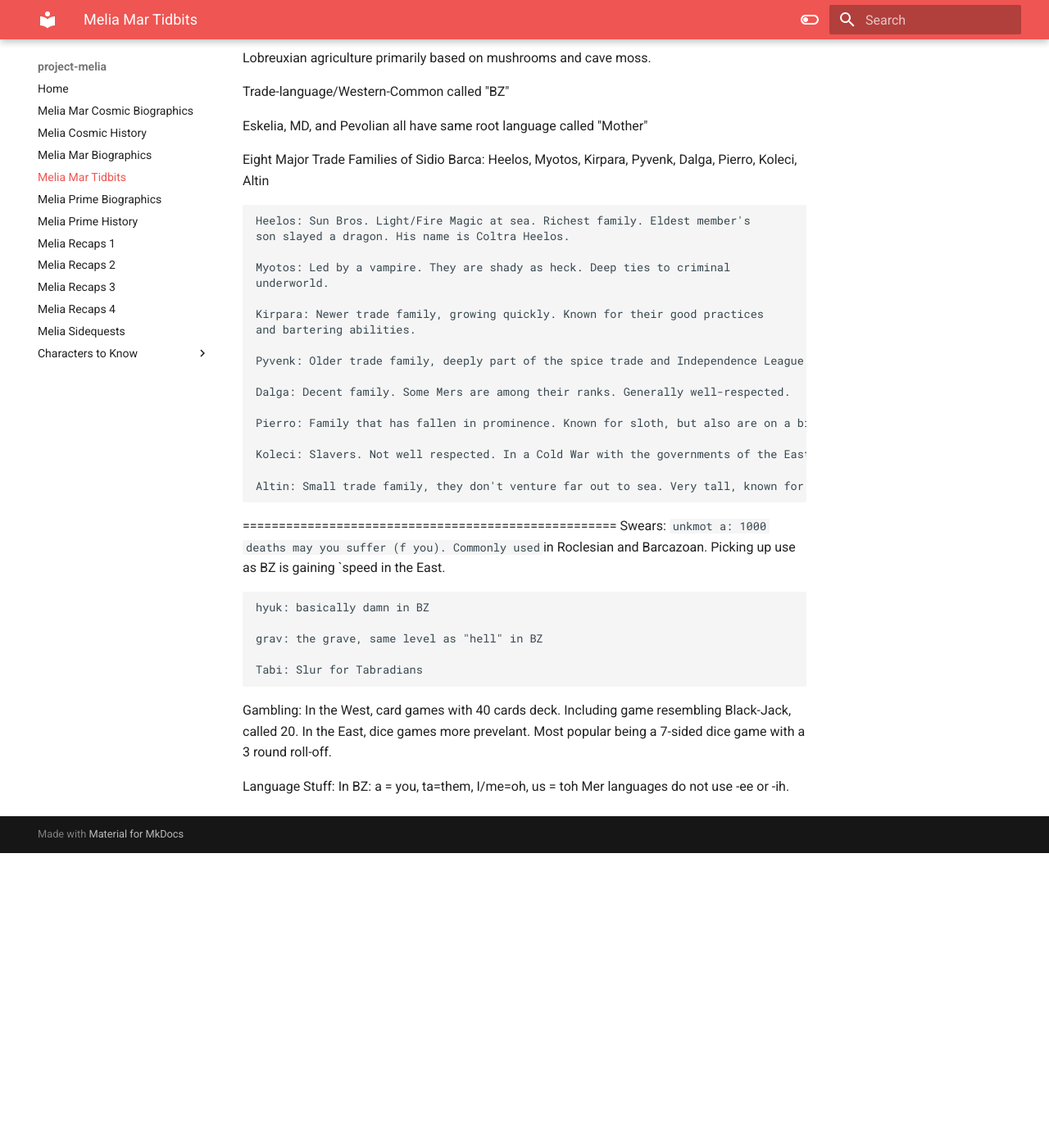
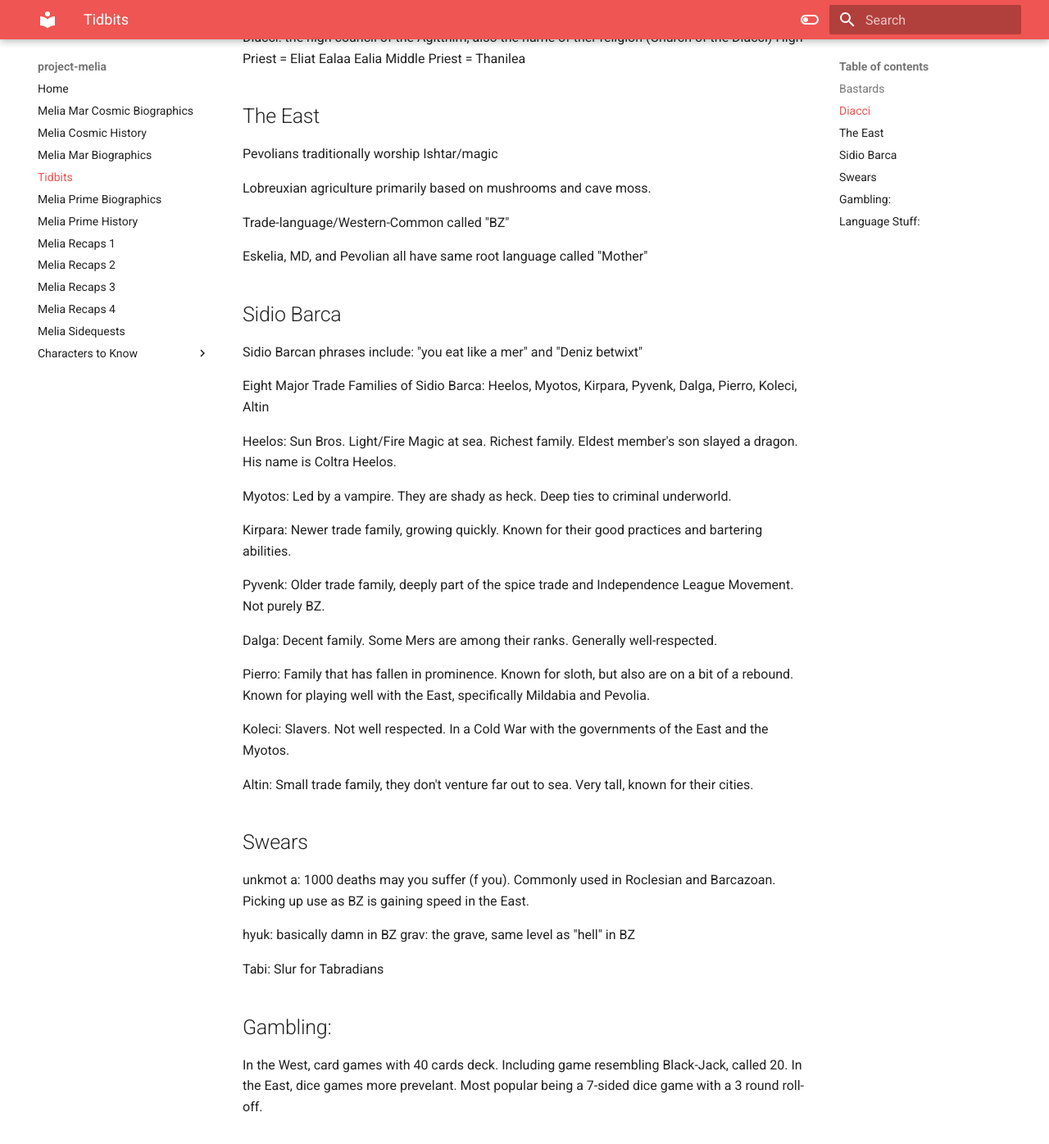
Before and after one commit to NoahHodgson/project-melia, an MkDocs documentation site: the page built from docs/Melia-Mar-Tidbits.md, in a window 1280 px wide and 1400 px high, scrolled down 458 px. Shown: the top 1396 px of the window at 82% size. Built offline with MkDocs 1.6.1 and Material for MkDocs 9.7.7, drawn with Linux system fonts in a browser that asks for light colours; before the commit the page ends 1499 px from its top, so only the background shows below that; some of the changed text lies outside the part shown.

Commit message:
cleaning up pages

```diff
--- a/docs/Melia-Mar-Tidbits.md
+++ b/docs/Melia-Mar-Tidbits.md
@@ -1,3 +1,5 @@
+# Tidbits
+## Bastards
 Bastards/Lowborns have kin at the end of their name as
 opposed to a last name. Often, to make it sound less
 harsh/noticeable, the names will cut off on a vowel before
@@ -5,6 +7,7 @@ the kin. This information is mostly relative to Rocevelen's
 continent.
 Example: Ryan->Ryakin, Mark->Markin, Sarah->Sarakin.
 
+## Diacci
 COD's sign: Love Peace and Prosperity: hands together, hands folded
 over one way, and then the other.
 
@@ -12,8 +15,7 @@ Diacci: the high council of the Agltthim, also the name of ther religion (Church
 	High Priest = Eliat Ealaa Ealia
 	Middle Priest = Thanilea
 
-Sidio Barcan phrases include: "you eat like a mer" and "Deniz betwixt"
-
+## The East
 Pevolians traditionally worship Ishtar/magic
 
 Lobreuxian agriculture primarily based on mushrooms and cave moss.
@@ -22,44 +24,45 @@ Trade-language/Western-Common called "BZ"
 
 Eskelia, MD, and Pevolian all have same root language called "Mother"
 
+## Sidio Barca
+Sidio Barcan phrases include: "you eat like a mer" and "Deniz betwixt"
+
 Eight Major Trade Families of Sidio Barca:
 	Heelos, Myotos, Kirpara, Pyvenk, Dalga, Pierro, Koleci, Altin
 
-	Heelos: Sun Bros. Light/Fire Magic at sea. Richest family. Eldest member's
+Heelos: Sun Bros. Light/Fire Magic at sea. Richest family. Eldest member's
 	son slayed a dragon. His name is Coltra Heelos.
 
-	Myotos: Led by a vampire. They are shady as heck. Deep ties to criminal
+Myotos: Led by a vampire. They are shady as heck. Deep ties to criminal
 	underworld.
 
-	Kirpara: Newer trade family, growing quickly. Known for their good practices
+Kirpara: Newer trade family, growing quickly. Known for their good practices
 	and bartering abilities.
 
-	Pyvenk: Older trade family, deeply part of the spice trade and Independence League Movement. Not purely BZ.
+Pyvenk: Older trade family, deeply part of the spice trade and Independence League Movement. Not purely BZ.
 
-	Dalga: Decent family. Some Mers are among their ranks. Generally well-respected.
+Dalga: Decent family. Some Mers are among their ranks. Generally well-respected.
 
-	Pierro: Family that has fallen in prominence. Known for sloth, but also are on a bit of a rebound. Known for playing well with the East, specifically Mildabia and Pevolia.
+Pierro: Family that has fallen in prominence. Known for sloth, but also are on a bit of a rebound. Known for playing well with the East, specifically Mildabia and Pevolia.
 
-	Koleci: Slavers. Not well respected. In a Cold War with the governments of the East and the Myotos.
+Koleci: Slavers. Not well respected. In a Cold War with the governments of the East and the Myotos.
 
-	Altin: Small trade family, they don't venture far out to sea. Very tall, known for their cities.
+Altin: Small trade family, they don't venture far out to sea. Very tall, known for their cities.
 
-====================================================
-Swears:
-	`unkmot a: 1000 deaths may you suffer (f you). Commonly used
-	`in Roclesian and Barcazoan. Picking up use as BZ is gaining
-	`speed in the East.
+## Swears
+unkmot a: 1000 deaths may you suffer (f you). Commonly used
+in Roclesian and Barcazoan. Picking up use as BZ is gaining
+speed in the East.
 
-	hyuk: basically damn in BZ
+hyuk: basically damn in BZ
+grav: the grave, same level as "hell" in BZ
 
-	grav: the grave, same level as "hell" in BZ
+Tabi: Slur for Tabradians
 
-	Tabi: Slur for Tabradians
-
-Gambling:
-	In the West, card games with 40 cards deck. Including game resembling Black-Jack, called 20.
+## Gambling:
+In the West, card games with 40 cards deck. Including game resembling Black-Jack, called 20.
 	In the East, dice games more prevelant. Most popular being a 7-sided dice game with a 3 round roll-off.
 
-Language Stuff:
-	In BZ: a = you, ta=them, I/me=oh, us = toh
+## Language Stuff:
+In BZ: a = you, ta=them, I/me=oh, us = toh
 	Mer languages do not use -ee or -ih.
```
Also changed, not shown: docs/Melia-Recaps-1.md (+1 -1 lines).
